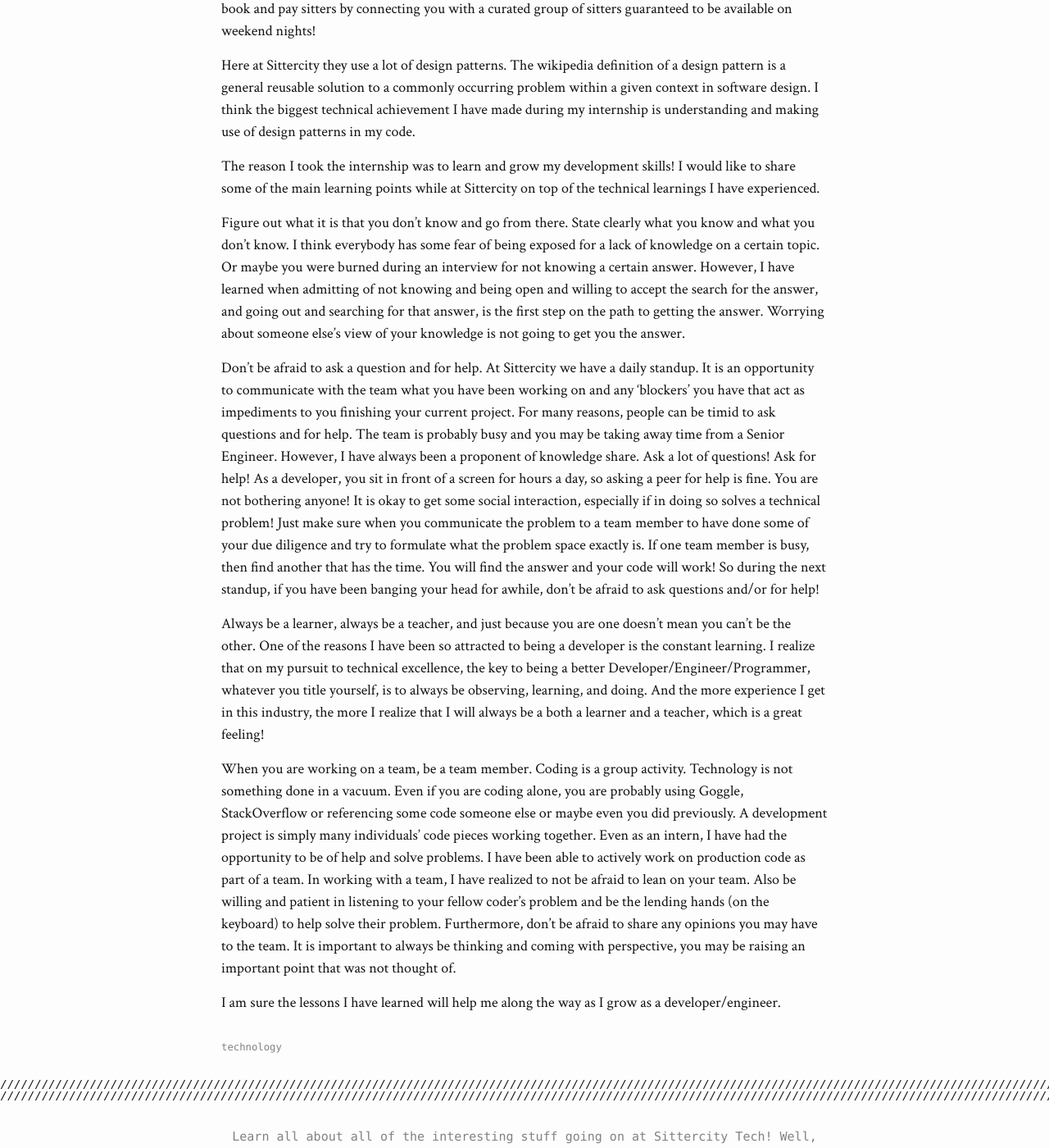
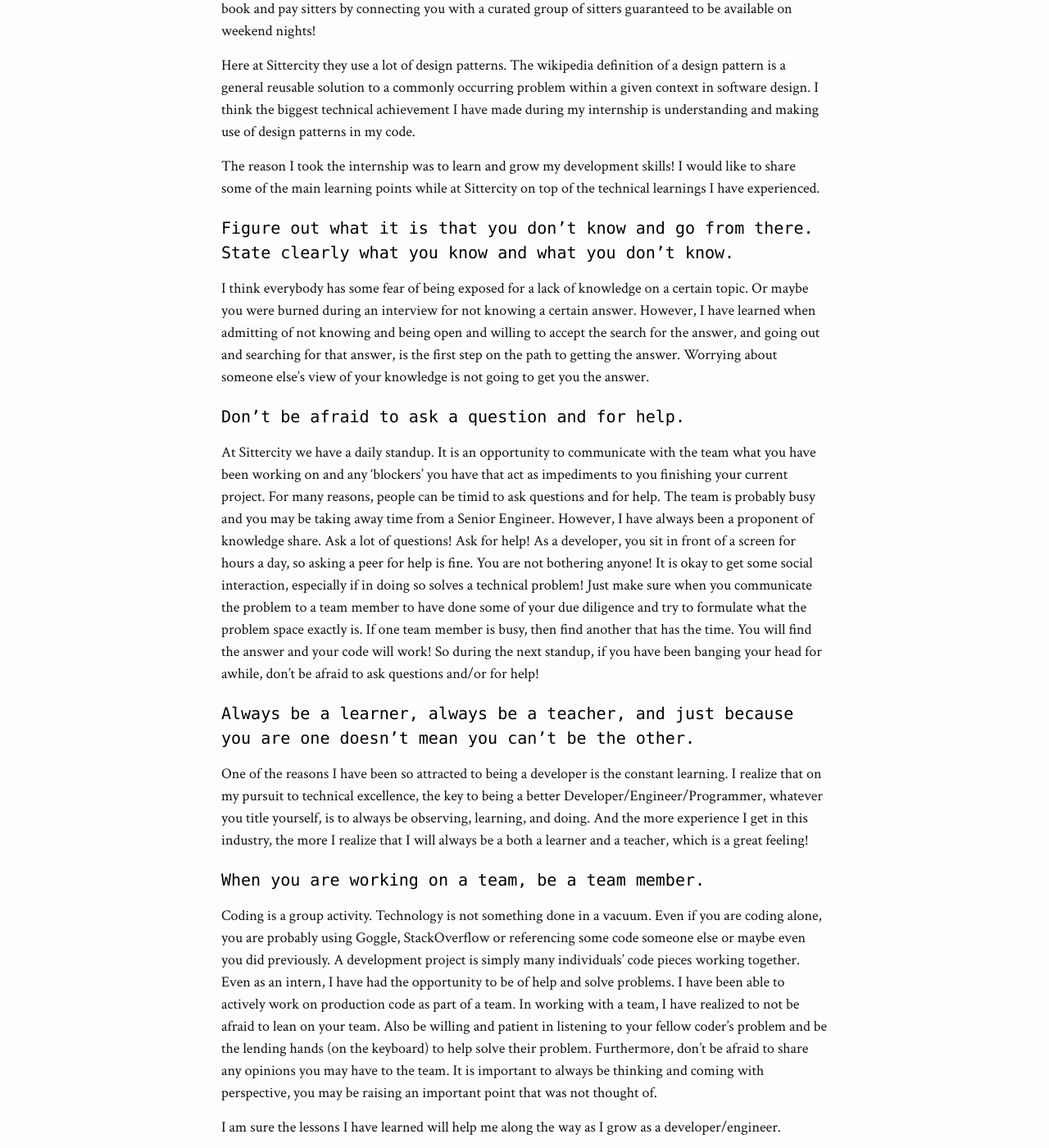
Before and after one commit to sittercity/sittercity.github.io, a Jekyll site: the page built from _posts/2015-07-20-sittercity-technology-internship.markdown, in a window 1280 px wide and 1400 px high, scrolled down 633 px. Shown: the whole window at 82% size. Built offline with Jekyll 4.4.1, drawn with Linux system fonts in a browser that asks for light colours.

Commit message:
add headers

```diff
--- a/_posts/2015-07-20-sittercity-technology-internship.markdown
+++ b/_posts/2015-07-20-sittercity-technology-internship.markdown
@@ -14,16 +14,16 @@
 
 The reason I took the internship was to learn and grow my development skills! I would like to share some of the main learning points while at Sittercity on top of the technical learnings I have experienced.
 
-Figure out what it is that you don't know and go from there. State clearly what you know and what you don’t know.
+#### Figure out what it is that you don't know and go from there. State clearly what you know and what you don’t know.
 I think everybody has some fear of being exposed for a lack of knowledge on a certain topic. Or maybe you were burned during an interview for not knowing a certain answer. However, I have learned when admitting of not knowing and being open and willing to accept the search for the answer, and going out and searching for that answer, is the first step on the path to getting the answer. Worrying about someone else's view of your knowledge is not going to get you the answer.
 
-Don't be afraid to ask a question and for help.
+#### Don't be afraid to ask a question and for help.
 At Sittercity we have a daily standup. It is an opportunity to communicate with the team what you have been working on and any 'blockers' you have that act as impediments to you finishing your current project. For many reasons, people can be timid to ask questions and for help. The team is probably busy and you may be taking away time from a Senior Engineer. However, I have always been a proponent of knowledge share. Ask a lot of questions! Ask for help! As a developer, you sit in front of a screen for hours a day, so asking a peer for help is fine. You are not bothering anyone! It is okay to get some social interaction, especially if in doing so solves a technical problem! Just make sure when you communicate the problem to a team member to have done some of your due diligence and try to formulate what the problem space exactly is. If one team member is busy, then find another that has the time. You will find the answer and your code will work! So during the next standup, if you have been banging your head for awhile, don't be afraid to ask questions and/or for help!
 
-Always be a learner, always be a teacher, and just because you are one doesn't mean you can't be the other.
+#### Always be a learner, always be a teacher, and just because you are one doesn't mean you can't be the other.
 One of the reasons I have been so attracted to being a developer is the constant learning. I realize that on my pursuit to technical excellence, the key to being a better Developer/Engineer/Programmer, whatever you title yourself, is to always be observing, learning, and doing. And the more experience I get in this industry, the more I realize that I will always be a both a learner and a teacher, which is a great feeling!
 
-When you are working on a team, be a team member.
+#### When you are working on a team, be a team member.
 Coding is a group activity. Technology is not something done in a vacuum. Even if you are coding alone, you are probably using Goggle, StackOverflow or referencing some code someone else or maybe even you did previously. A development project is simply many individuals' code pieces working together. Even as an intern, I have had the opportunity to be of help and solve problems. I have been able to actively work on production code as part of a team. In working with a team, I have realized to not be afraid to lean on your team. Also be willing and patient in listening to your fellow coder's problem and be the lending hands (on the keyboard) to help solve their problem. Furthermore, don't be afraid to share any opinions you may have to the team. It is important to always be thinking and coming with perspective, you may be raising an important point that was not thought of.
 
 I am sure the lessons I have learned will help me along the way as I grow as a developer/engineer.
```
